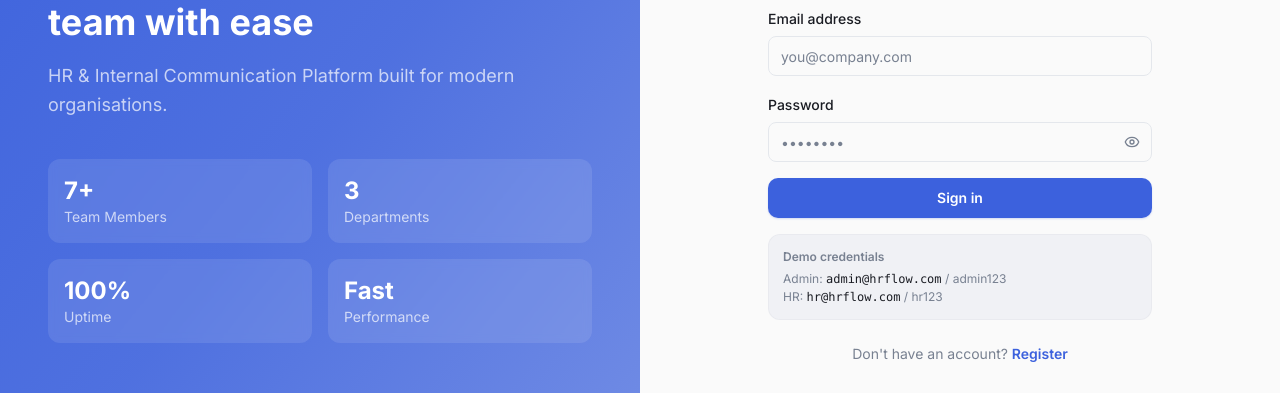
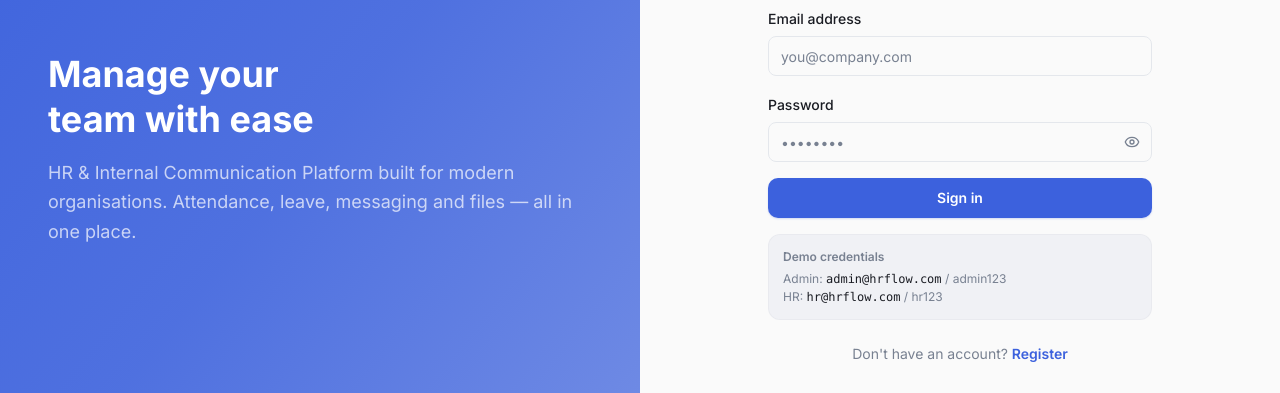
Before and after one commit to Astronomox/hrflow, a Next.js app: page /login in a window 1280 px wide. Shown: the part 259-652 px from the top of the page. Built offline with nearby package versions, Linux system fonts and the light colour scheme; no server answers.

Commit message:
feat: idle timeout logout, clean login page, comprehensive README

```diff
--- a/src/app/(auth)/layout.tsx
+++ b/src/app/(auth)/layout.tsx
@@ -9,7 +9,7 @@ export default async function AuthLayout({ children }: { children: React.ReactNo
 
   return (
     <div className="min-h-screen flex">
-      {/* Left panel */}
+      {/* Left panel — branding only, no stats */}
       <div className="hidden lg:flex lg:w-1/2 bg-gradient-to-br from-primary via-primary/90 to-primary/70 flex-col justify-between p-12">
         <div className="flex items-center gap-3">
           <div className="flex items-center justify-center w-9 h-9 bg-white/20 rounded-xl">
@@ -23,20 +23,8 @@ export default async function AuthLayout({ children }: { children: React.ReactNo
           </h2>
           <p className="text-white/70 text-lg leading-relaxed">
             HR & Internal Communication Platform built for modern organisations.
+            Attendance, leave, messaging and files — all in one place.
           </p>
-          <div className="mt-10 grid grid-cols-2 gap-4">
-            {[
-              { n: "7+",    l: "Team Members"     },
-              { n: "3",     l: "Departments"      },
-              { n: "100%",  l: "Uptime"           },
-              { n: "Fast",  l: "Performance"      },
-            ].map(({ n, l }) => (
-              <div key={l} className="bg-white/10 backdrop-blur-sm rounded-xl p-4">
-                <p className="text-white font-bold text-2xl">{n}</p>
-                <p className="text-white/70 text-sm">{l}</p>
-              </div>
-            ))}
-          </div>
         </div>
         <p className="text-white/40 text-sm">© 2026 HRFlow. All rights reserved.</p>
       </div>
--- a/src/app/(dashboard)/layout.tsx
+++ b/src/app/(dashboard)/layout.tsx
@@ -6,11 +6,15 @@ import { Sidebar } from "@/components/layout/sidebar";
 import { Topbar } from "@/components/layout/topbar";
 import { MobileNav } from "@/components/layout/mobile-nav";
 import { useUIStore } from "@/stores/ui-store";
+import { useIdleTimeout } from "@/hooks/use-idle-timeout";
 import { cn } from "@/lib/utils";
 
 export default function DashboardLayout({ children }: { children: React.ReactNode }) {
   const { status } = useSession();
   const { sidebarOpen } = useUIStore();
+
+  // Auto logout after 5 minutes of inactivity
+  useIdleTimeout();
 
   if (status === "unauthenticated") redirect("/login");
 
--- /dev/null
+++ b/src/hooks/use-idle-timeout.ts
@@ -0,0 +1,33 @@
+"use client";
+
+import { useEffect, useRef, useCallback } from "react";
+import { signOut, useSession } from "next-auth/react";
+
+const IDLE_TIMEOUT_MS = 5 * 60 * 1000; // 5 minutes
+const EVENTS = ["mousedown", "mousemove", "keydown", "scroll", "touchstart", "click"];
+
+export function useIdleTimeout() {
+  const { status } = useSession();
+  const timerRef = useRef<ReturnType<typeof setTimeout> | null>(null);
+
+  const resetTimer = useCallback(() => {
+    if (timerRef.current) clearTimeout(timerRef.current);
+    timerRef.current = setTimeout(() => {
+      signOut({ callbackUrl: "/login" });
+    }, IDLE_TIMEOUT_MS);
+  }, []);
+
+  useEffect(() => {
+    // Only run when user is authenticated
+    if (status !== "authenticated") return;
+
+    resetTimer();
+
+    EVENTS.forEach((event) => window.addEventListener(event, resetTimer, { passive: true }));
+
+    return () => {
+      if (timerRef.current) clearTimeout(timerRef.current);
+      EVENTS.forEach((event) => window.removeEventListener(event, resetTimer));
+    };
+  }, [status, resetTimer]);
+}
```
Also changed, not shown: 1 other file (tests, documents, lock files or other folders).
